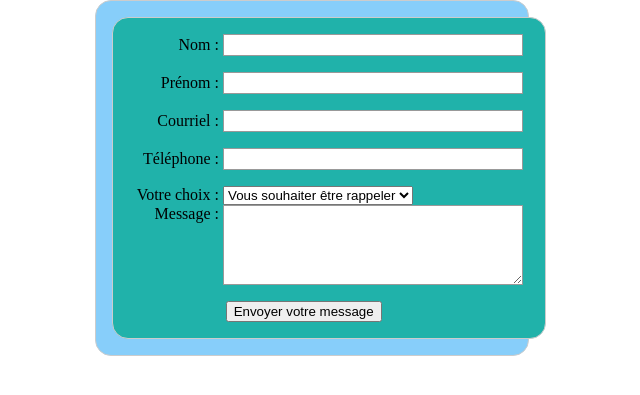
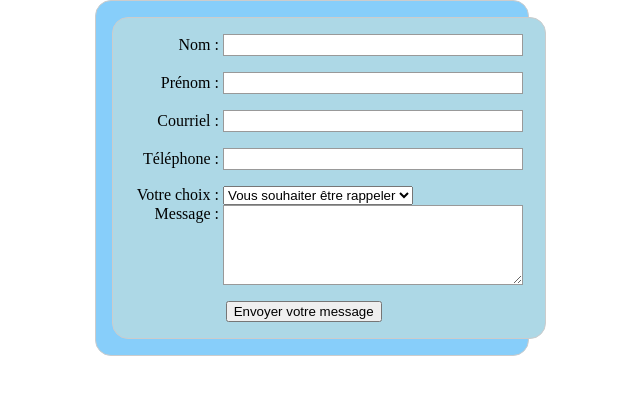
Before and after one commit to death37/form, a PHP site: page / in a window 1280 px wide. Shown: the part 45-440 px from the top of the page, without its empty margins (328-968 px from the left). Run offline with PHP 8.4, Linux system fonts and the light colour scheme.

Commit message:
Update style.css

```diff
--- a/style.css
+++ b/style.css
@@ -11,7 +11,7 @@ form {
     padding: 1em;
     border: 1px solid #CCC;
     border-radius: 1em;
-    background-color: lightseagreen;
+    background-color: lightblue;
 }
 
 label {
```
